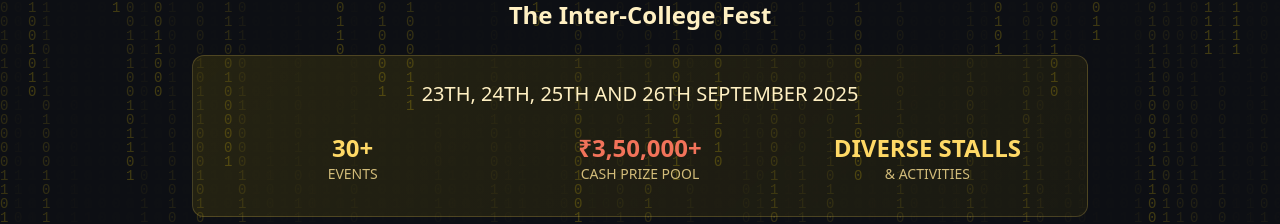
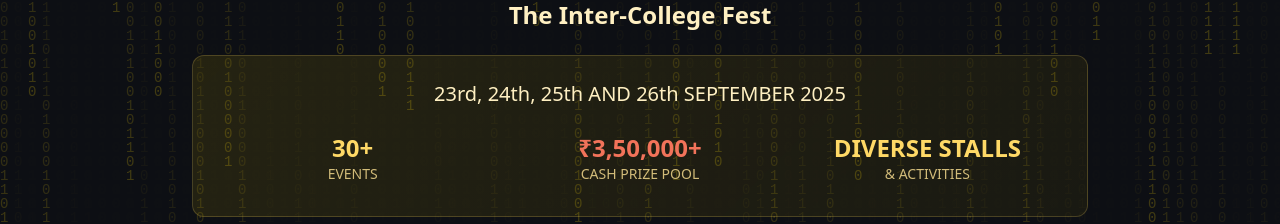
Before and after one commit to sohan20051519/matrix-event-hub-28, a React (Vite) app: page / in a window 1280 px wide. Shown: the part 296-520 px from the top of the page. Built offline with nearby package versions, Linux system fonts and the light colour scheme; the HTML template or start-up script is replaced by a standard one.

Commit message:
Update Index.tsx

```diff
--- a/src/pages/Index.tsx
+++ b/src/pages/Index.tsx
@@ -55,7 +55,7 @@ const Index = () => {
             <ScrollReveal delay={0} variant="up">
               <div className="bg-gradient-glass backdrop-blur-sm rounded-lg p-6 sm:p-4 md:p-6 mb-6 sm:mb-6 md:mb-8 border border-primary/20 mx-4 sm:mx-4 md:mx-0">
                 <p className="text-sm sm:text-sm md:text-lg lg:text-xl text-foreground mb-4 sm:mb-3 md:mb-4 leading-relaxed">
-                  23TH, 24TH, 25TH AND 26TH SEPTEMBER 2025
+                  23rd, 24th, 25th AND 26th SEPTEMBER 2025
                 </p>
                 <div className="grid grid-cols-1 sm:grid-cols-3 gap-4 sm:gap-3 md:gap-4 text-center">
                   <div className="py-2">
```
